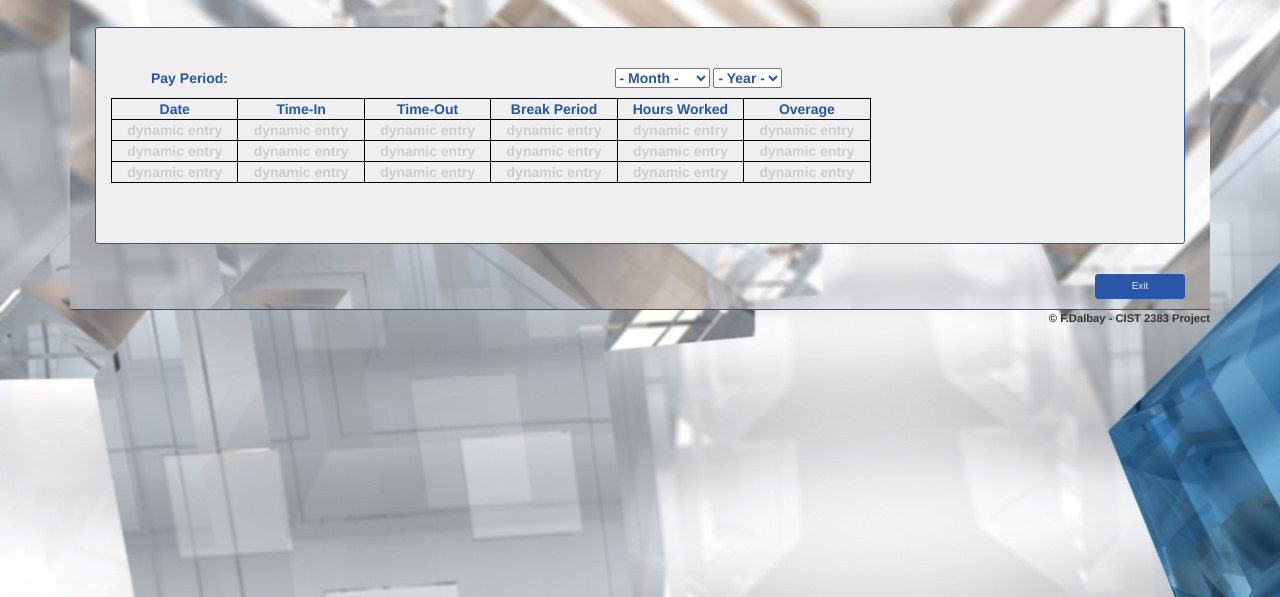
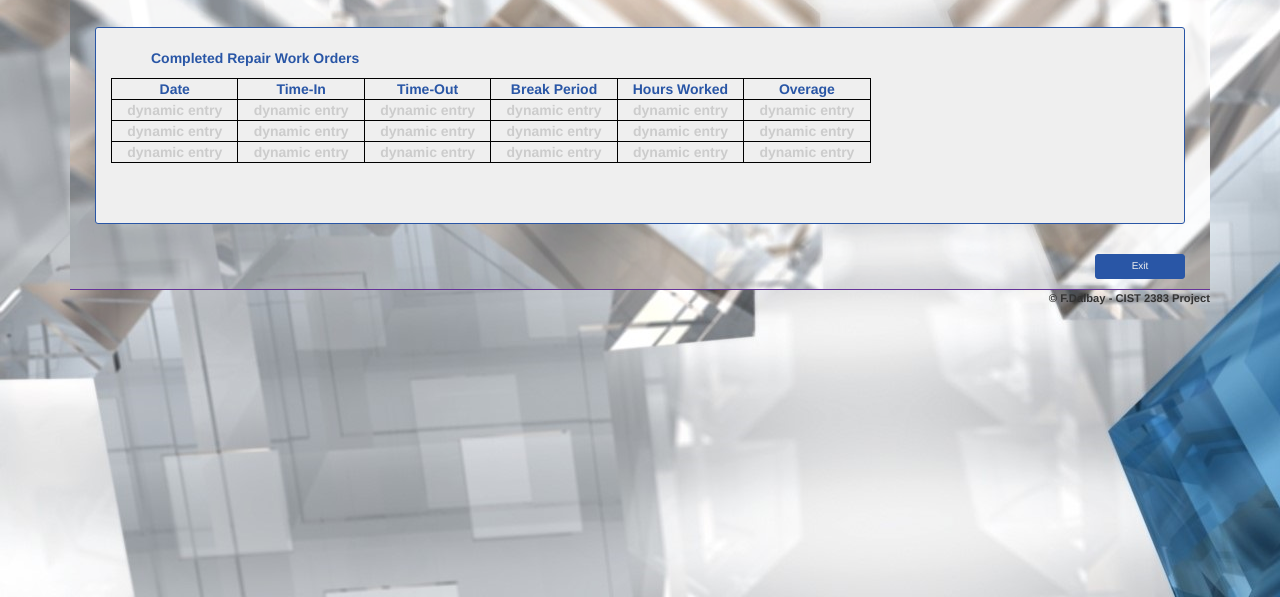
Before and after one commit to dalbay/Property_Management_Problem, a plain HTML site: page completedTask.html in a window 1280 px wide. Shown: the part 203-800 px from the top of the page. Drawn offline with Linux system fonts and the light colour scheme.

```diff
--- a/completedTask.html
+++ b/completedTask.html
@@ -57,30 +57,7 @@
             <div class="main-content">
               <div class="row">
                 <div class="col-sm-12">
-                  <br />
-                  <select name="DOBMonth">
-                    <option>- Month -</option>
-                    <option value="January">January</option>
-                    <option value="Febuary">Febuary</option>
-                    <option value="March">March</option>
-                    <option value="April">April</option>
-                    <option value="May">May</option>
-                    <option value="June">June</option>
-                    <option value="July">July</option>
-                    <option value="August">August</option>
-                    <option value="September">September</option>
-                    <option value="October">October</option>
-                    <option value="November">November</option>
-                    <option value="December">December</option>
-                  </select>
-                  <select name="DOBYear">
-                    <option>- Year -</option>
-                    <option value="2019">2019</option>
-                    <option value="2018">2018</option>
-                    <option value="2017">2017</option>
-                    <option value="2016">2016</option>
-                  </select>
-                  <span class="topSpan" id="Pay Period">Pay Period:</span>
+                  <span class="topSpan">Completed Repair Work Orders</span>
                 </div>
               </div>
               <!-- First Row -->
```
Also changed, not shown: updateTask.html (+3 -3 lines).
